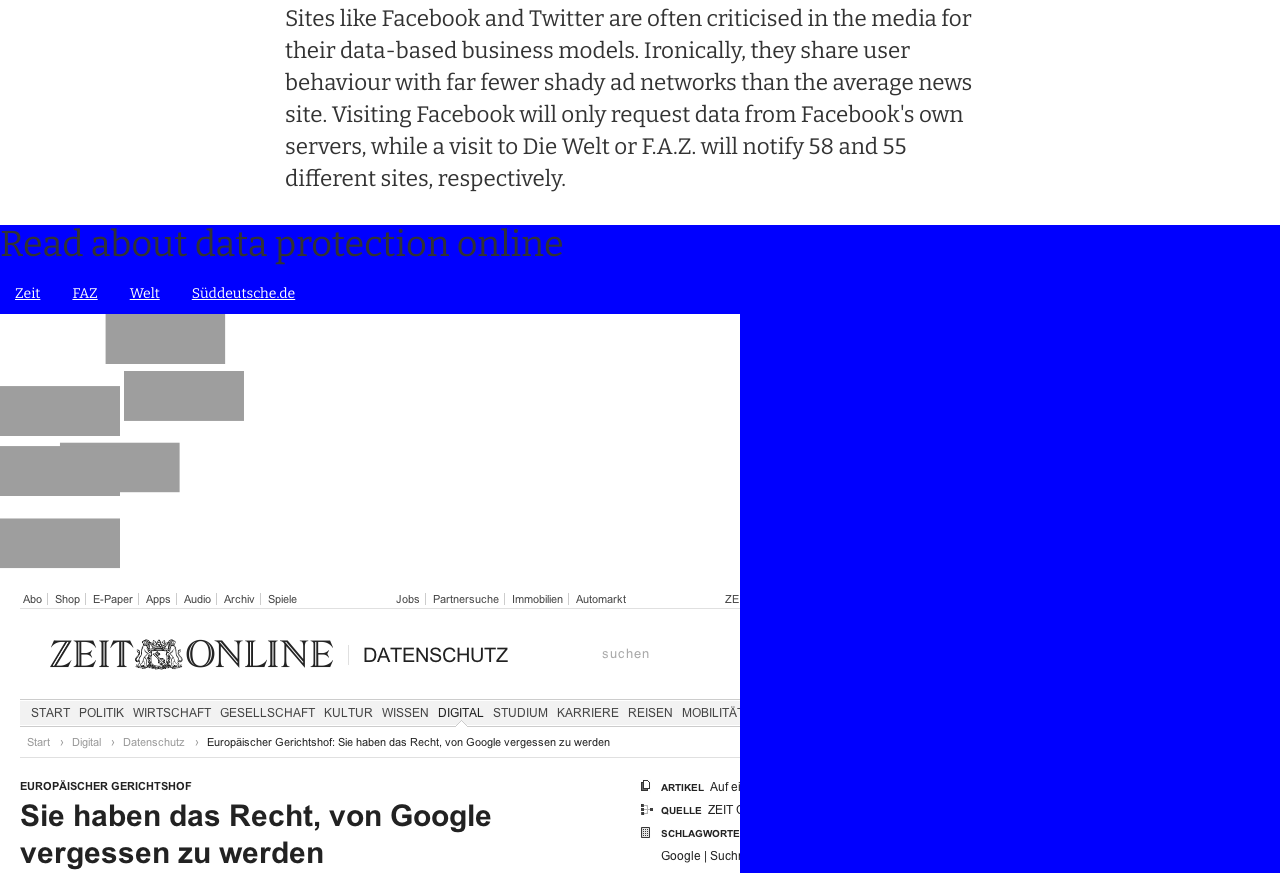
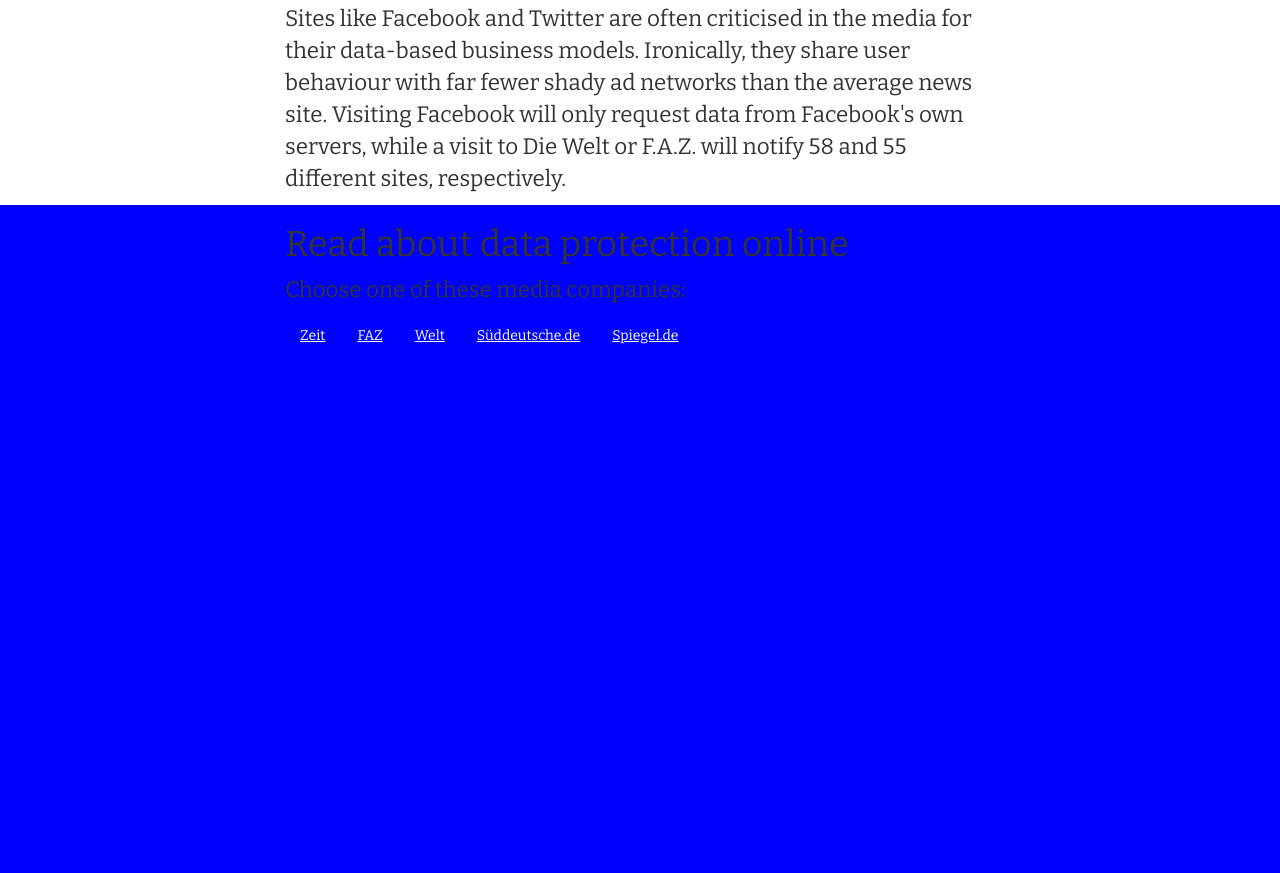
Before and after one commit to okfde/the-news-reads-us, a plain HTML site: page index.html in a window 1280 px wide. Shown: the part 1207-2080 px from the top of the page. Drawn offline with nearby package versions, Linux system fonts and the light colour scheme; grey boxes are pictures that could not be loaded.

```diff
--- a/index.html
+++ b/index.html
@@ -49,7 +49,9 @@
             </div>
         </section>
         <section class="read">
+            <div class="container element">
                 <h1>Read about data protection online</h1>
+                <p>Choose one of these media companies:</p>
                 <ul class="nav nav-pills">
                     <li>
                         <a class="website-link" href="#zeit.de">Zeit</a>
@@ -65,9 +67,15 @@
                             Süddeutsche.de
                         </a>
                     </li>
+                    <li>
+                        <a class="website-link" href="#spiegel.de">
+                            Spiegel.de
+                        </a>
+                    </li>
                 </ul>
                 <div class="article">
 
+                </div>
             </div>
         </section>
 
@@ -127,8 +135,6 @@
                     );
                 };
 
-                showWebsite('zeit.de');
-
                 $('.website-link').click(function(e){
                     e.preventDefault();
                     var domain = $(this).attr('href').substring(1);
```
Lines whose indentation alone changed are shown as unchanged.
